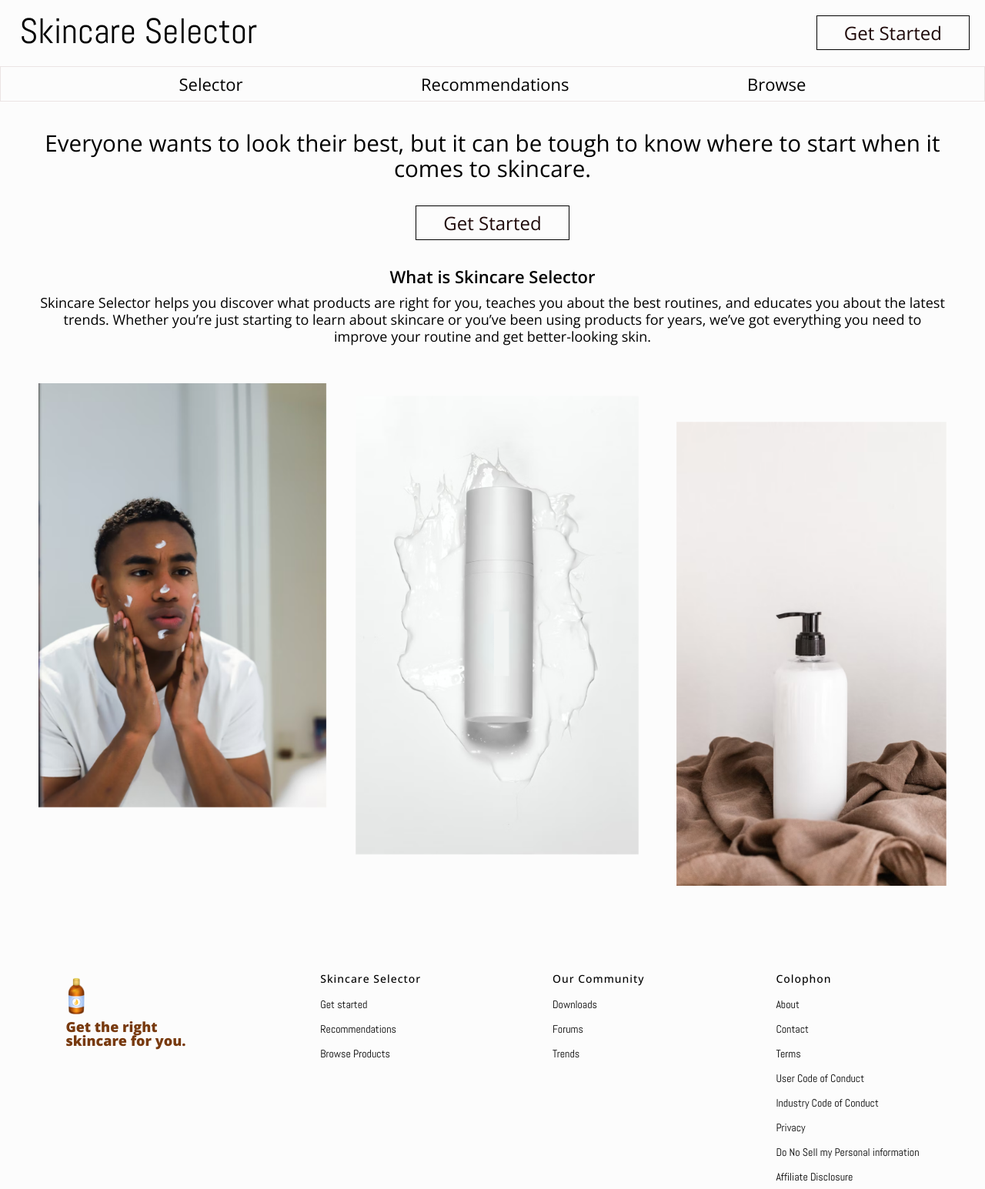
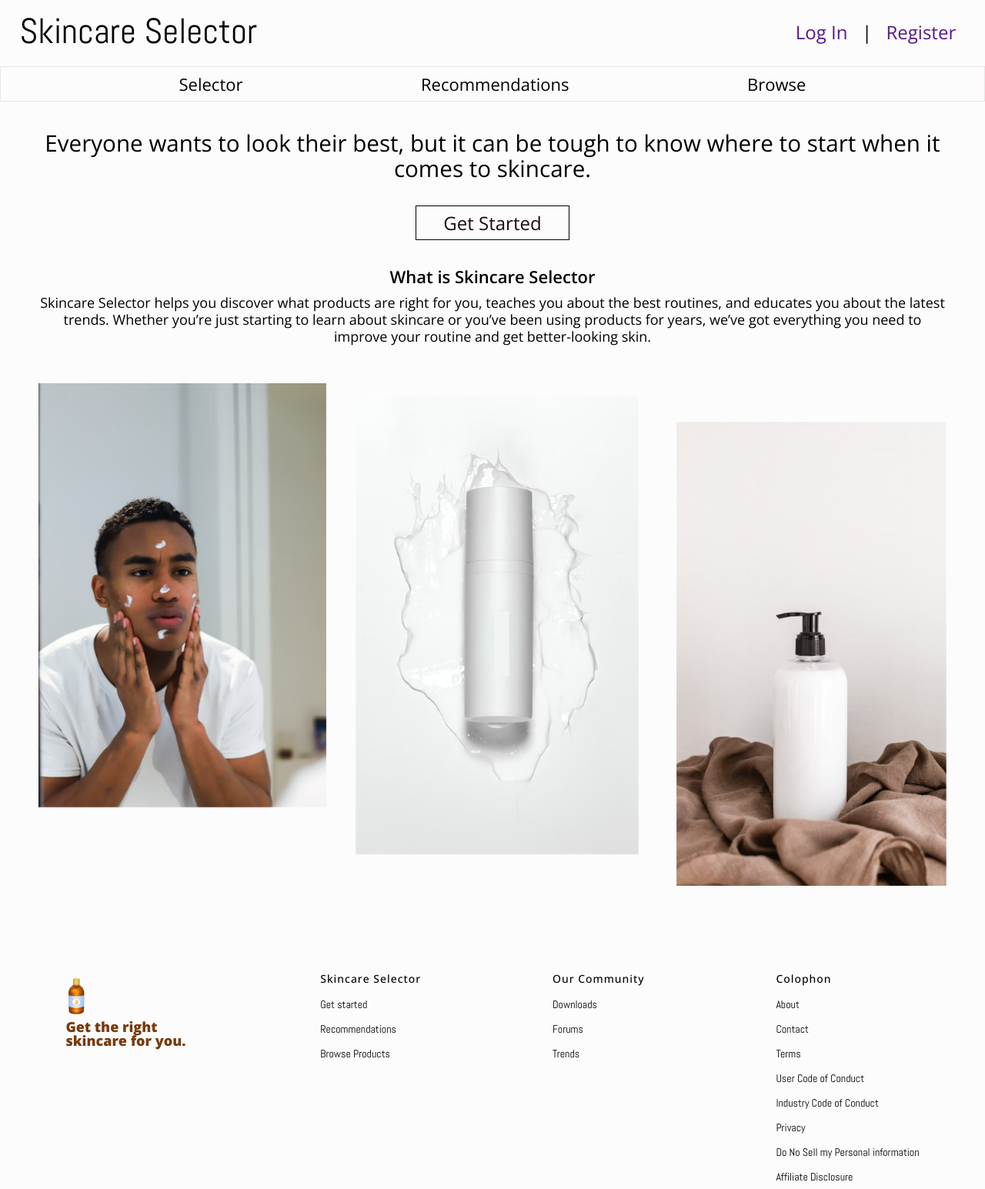
Before and after one commit to ibConnor/SkincareSelector, a Jekyll site: the page built from index.html, in a window 1280 px wide. Shown: the whole page at 77% size. Built offline with Jekyll 4.4.1, drawn with Linux system fonts in a browser that asks for light colours; some web fonts are replaced.

Commit message:
added log in and register

```diff
--- a/_includes/header.html
+++ b/_includes/header.html
@@ -1,7 +1,9 @@
 <header>
 
 <h1><a href="../index">Skincare Selector</a></h1>
-<a class="mainCTA" href="getting-started/overview">Get Started</a>
+<div id="login-register">
+<a href="" class="login-register">Log In    </a>    |   <a href="" class="login-register"> Register</a>
+</div>
 
 </header>
 
--- a/_layouts/default.html
+++ b/_layouts/default.html
@@ -10,7 +10,7 @@
 <div class="main">
 
 <h2>Everyone wants to look their best, but it can be tough to know where to start when it comes to skincare.</h2>
-<a class="middleCTA" href="whichskintype">Get Started</a>
+<a class="middleCTA" href="getting-started/overview">Get Started</a>
 
 {% include featured.html %}
 
--- a/_layouts/overview.html
+++ b/_layouts/getting-started.html
@@ -14,10 +14,7 @@
 <div class="body-parent">
     {% include sidenav.html %}
     <div class="body">
-        <h3 class="sub-title">Overview</h3>
-
-        <p class="info">Skincare Selector helps you discover what products are right for you, teaches you about the best  routines, and educates you about the latest trends. Whether you're just starting to learn about skincare or you've been using products for years, we've got everything you need to improve your routine and get better-looking skin.</p>
-        {% include brands.html %}
+        {{ content }}
         <div class="flex"><button id="beginners-guide">Beginner's Guide to Skincare</button></div>
     </div>
 </div>
--- a/css/main.css
+++ b/css/main.css
@@ -3,6 +3,26 @@ html {
   margin: 0;
   padding: 0;
   font-family: 'Open Sans', sans-serif;
+}
+
+.login-register {
+  margin: 0 5% 0 5%;
+}
+
+#login-register {
+  /* Log In | Register */
+  position: absolute;
+  width: 244.39px;
+  height: 35px;
+  right: 2%;
+  top: 25px;
+  font-family: 'Open Sans';
+  font-style: normal;
+  font-weight: 400;
+  font-size: 24px;
+  line-height: 33px;
+  text-align: right;
+  color: #000000;
 }
 
 h4 {
--- a/getting-started/overview.html
+++ b/getting-started/overview.html
@@ -1,3 +1,7 @@
 ---
-layout: overview
+layout: getting-started
 ---
+
+<h3 class="sub-title">Overview</h3>
+
+        <p class="info">Skincare Selector helps you discover what products are right for you, teaches you about the best  routines, and educates you about the latest trends. Whether you're just starting to learn about skincare or you've been using products for years, we've got everything you need to improve your routine and get better-looking skin.</p>
--- /dev/null
+++ b/getting-started/using-skincare-selector.html
@@ -0,0 +1,3 @@
+---
+layout: getting-started
+---
```
